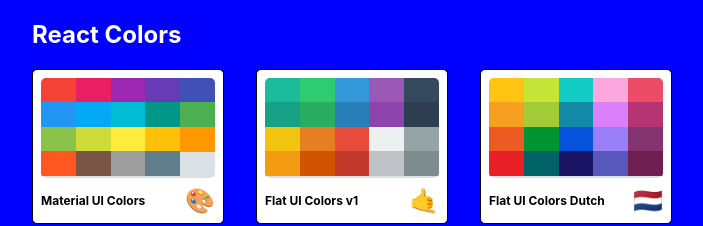
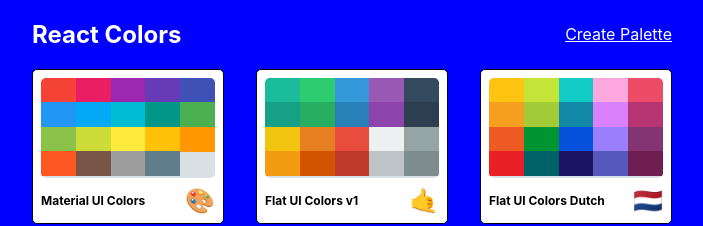
Before and after one commit to avsssai/react-colors, a React (Create React App) app: page / in a window 1280 px wide. Shown: the top 226 px of the page, without its empty margins (288-991 px from the left). Built offline with nearby package versions, Linux system fonts and the light colour scheme.

Commit message:
created NewPaletteForm and added route

```diff
--- a/src/App.js
+++ b/src/App.js
@@ -6,9 +6,16 @@
 import { Switch, Link, Route } from 'react-router-dom';
 import colorsSeeder from './colors-seeder';
 import SingleColorPalette from './SingleColorPalette';
+import NewPaletteForm from './NewPaletteForm';
+import {withStyles} from '@material-ui/styles';
+
+const styles = {
+
+}
 class App extends Component {
 
   render () {
+    let {styles} = this.props;
     console.log(generatePalette(seedColors[4]));
     let findPalette = (id) => {
       return seedColors.find((palette) => {
@@ -25,6 +32,7 @@
         {/* <Palette palette={generatePalette(seedColors[4])} /> */}
 
         <Switch>
+          <Route exact path="/palette/new" render={(routeProps) => <NewPaletteForm {...routeProps} />} />
           <Route exact path="/" render={(routeProps) => <PaletteList palettes={colorsSeeder} {...routeProps} />} />
           <Route exact path="/palette/:id" render={(routeProps) => <Palette palette={generatePalette(findPalette(routeProps.match.params.id))} {...routeProps} />} />
           {/* <Route exact path="/:palette/:id" render={(routeProps) => <h1>Individual Palette</h1>} /> */}
@@ -35,4 +43,4 @@
   }
 }
 
-export default App;
+export default withStyles(styles)(App);
--- /dev/null
+++ b/src/NewPaletteForm.js
@@ -0,0 +1,11 @@
+import React, { Component } from 'react'
+
+export default class NewPaletteForm extends Component {
+    render() {
+        return (
+            <div>
+                <h1>New Palette form</h1>
+            </div>
+        )
+    }
+}
--- a/src/PaletteList.js
+++ b/src/PaletteList.js
@@ -23,7 +23,10 @@
                 <div className={classes.container}>
                     <nav className={classes.nav}>
                         <h1>React Colors</h1>
+                        <div>
 
+                            <Link to={'/palette/new'}>Create Palette</Link>
+                        </div>
                     </nav>
                     <div className={classes.palettes}>
                         {palettes.map((palette, i) => {
--- a/src/styles/PaletteListStyles.js
+++ b/src/styles/PaletteListStyles.js
@@ -17,7 +17,11 @@
         display: "flex",
         width: "100%",
         justifyContent: "space-between",
-        color: "white"
+        color: "white",
+        alignItems:"center",
+        "& a":{
+            color:"white"
+        }
     },
     palettes: {
         boxSizing: "border-box",
```
